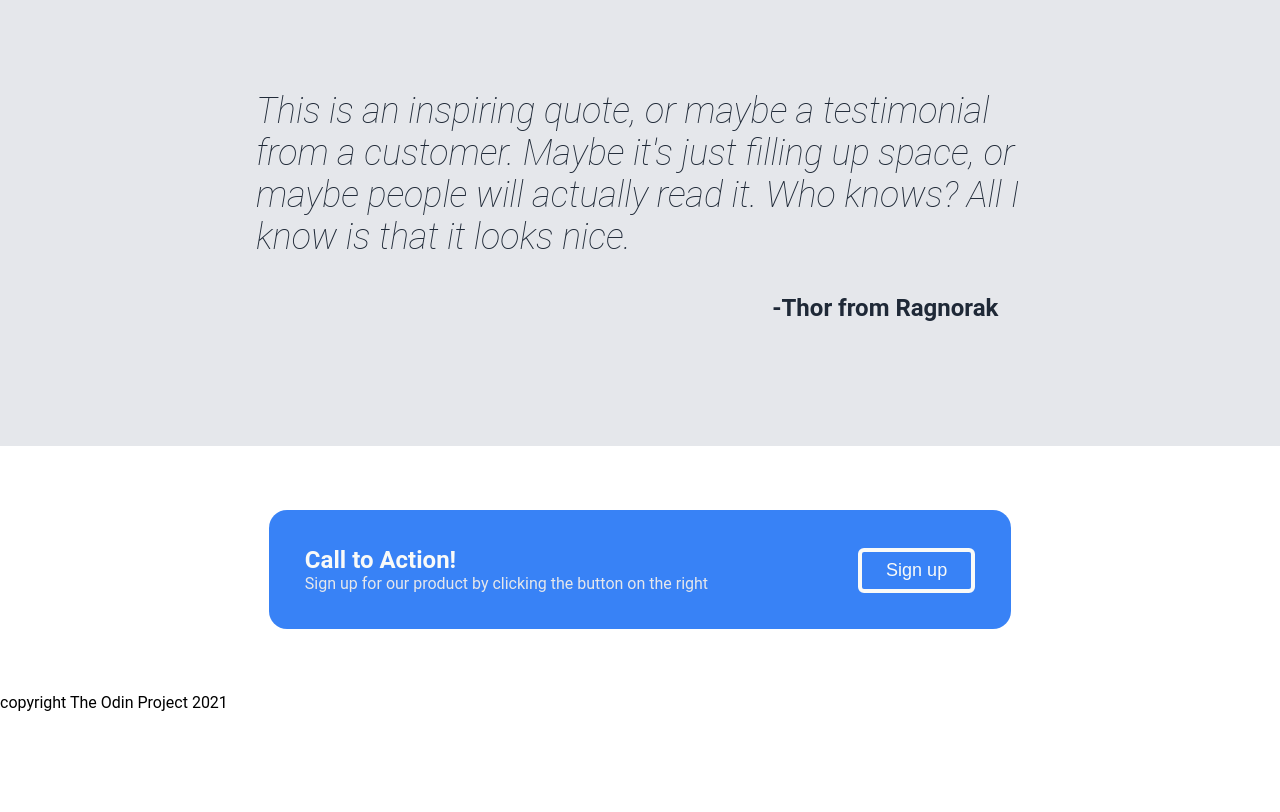
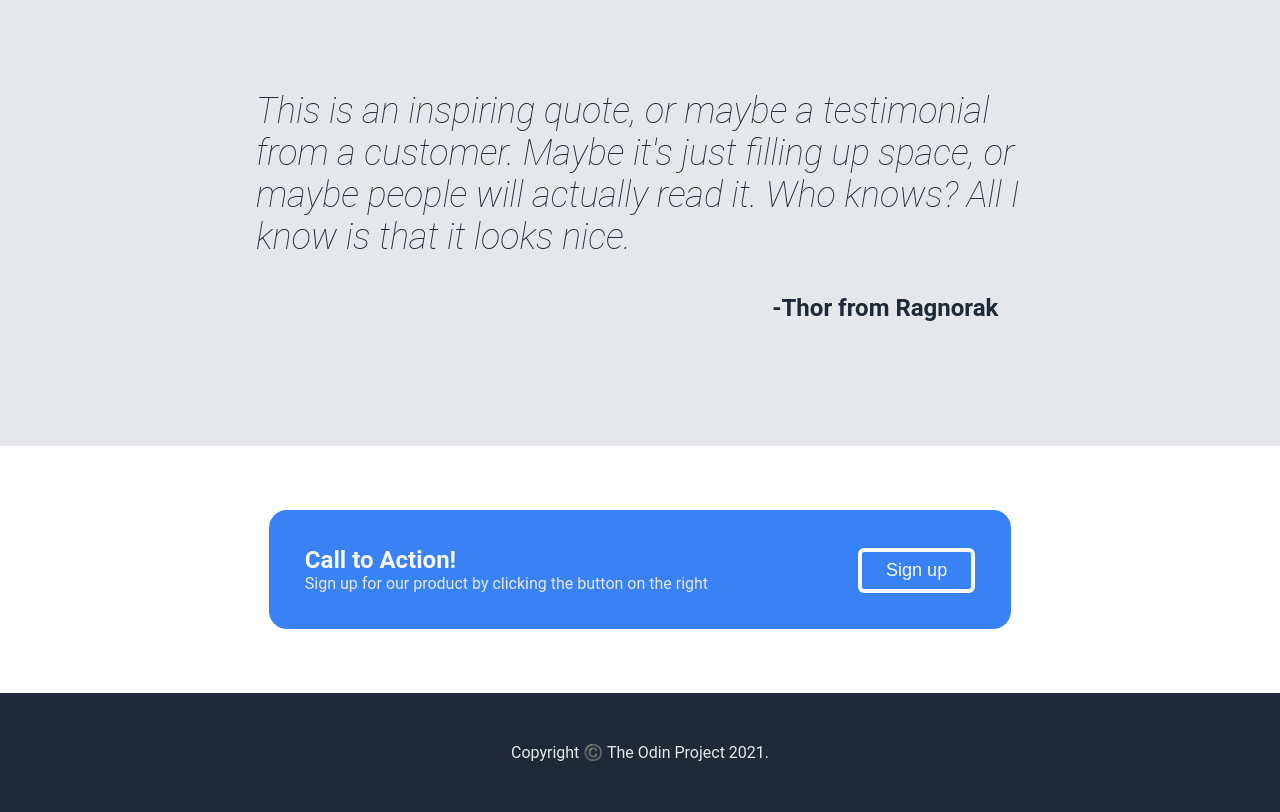
Before and after one commit to sticarto/landing_page, a plain HTML site: page index.html in a window 1280 px wide. Shown: the part 902-1714 px from the top of the page. Before the commit the page ends 1614 px from the top, so only its background shows below. Drawn offline with Linux system fonts and the light colour scheme.

Commit message:
Style footer

```diff
--- a/index.html
+++ b/index.html
@@ -70,7 +70,7 @@
     </div>
 
     <div class="footer">
-        copyright The Odin Project 2021
+        Copyright ©️ The Odin Project 2021.
     </div>
 </body>
 
--- a/style.css
+++ b/style.css
@@ -4,7 +4,8 @@ body {
     font-family: "roboto", Arial, Helvetica, sans-serif;
 }
 
-.top {
+.top,
+.footer {
     background-color: #1F2937;
     color: #E5E7EB;
 }
@@ -133,3 +134,10 @@ button {
 .cta button {
     border: 4px solid #F9FAF8;
 }
+
+.footer {
+    padding: 50px 100px;
+    display: flex;
+    justify-content: center;
+    align-items: center;
+}
```
